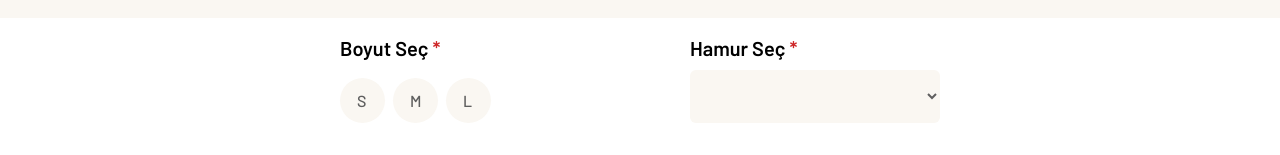
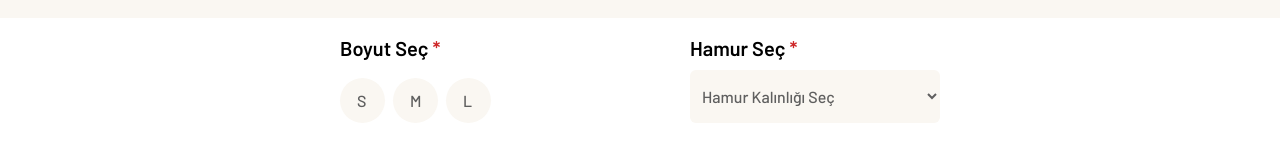
Before and after one commit to BSenaS/pizza-vue, a Vue app: page /pizza in a window 1280 px wide. Shown: the part 645-800 px from the top of the page. Built offline with nearby package versions, Linux system fonts and the light colour scheme; a web font is replaced by a local one.

Commit message:
Fixes a option place holder bug.

```diff
--- a/src/components/pizza/PizzaForm.vue
+++ b/src/components/pizza/PizzaForm.vue
@@ -45,9 +45,10 @@ const { errorMsg } = storeToRefs(formStore)
             class="text-[#5F5F5F] font-medium font-barlow w-[200px] bg-[#FAF7F2] py-4 rounded-md sm:w-[250px] sm:pl-2"
             v-model="pizzaState.doughSizeState"
           >
-            <option disabled selected class="text-[#5F5F5F] font-medium">
+            <option disabled value="" selected class="text-[#5F5F5F] font-medium">
               Hamur Kalınlığı Seç
             </option>
+
             <option v-for="dough in doughSize" :key="dough" :value="dough">{{ dough }}</option>
           </select>
         </div>
```
